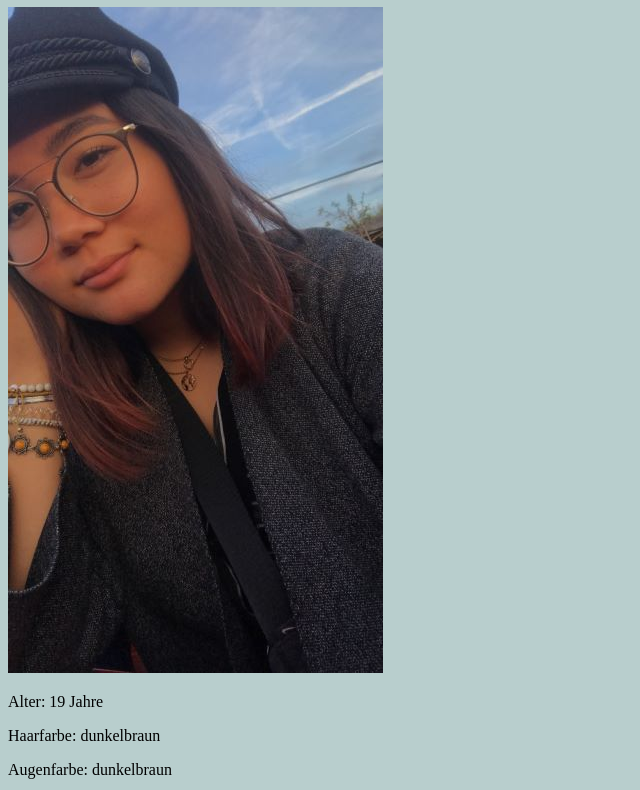
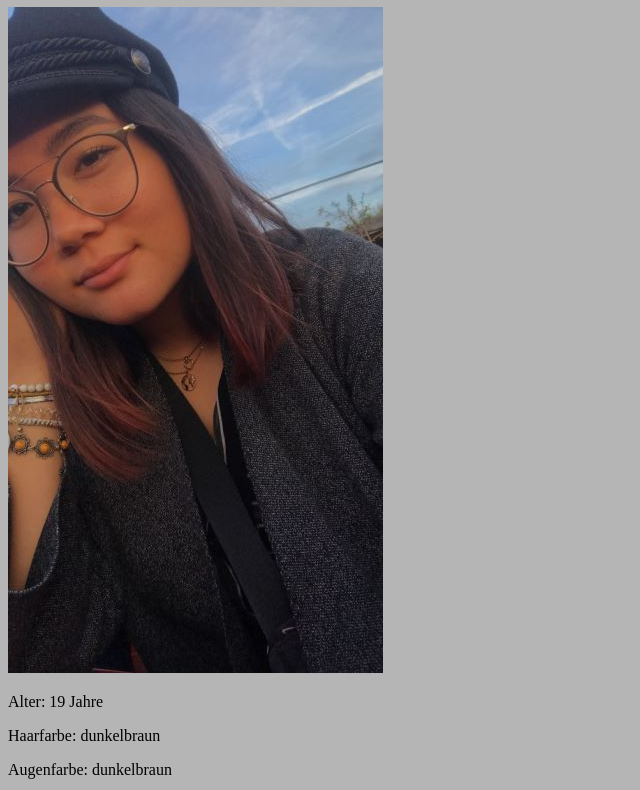
Before and after one commit to elenajenny/elenajenny.github.io, a plain HTML site: page steckbrief.htm in a window 1280 px wide. Shown: the part 73-863 px from the top of the page, without its empty margins (0-640 px from the left). Drawn offline with Linux system fonts and the light colour scheme.

Commit message:
Update steckbrief.htm

```diff
--- a/steckbrief.htm
+++ b/steckbrief.htm
@@ -7,7 +7,7 @@
 body {
 	font-family: 'Times New Roman', Times, serif
 	font-size: small;
-	background: #B8CECD
+	background: #b5b5b5
 }
 </style>
 </head>
```
